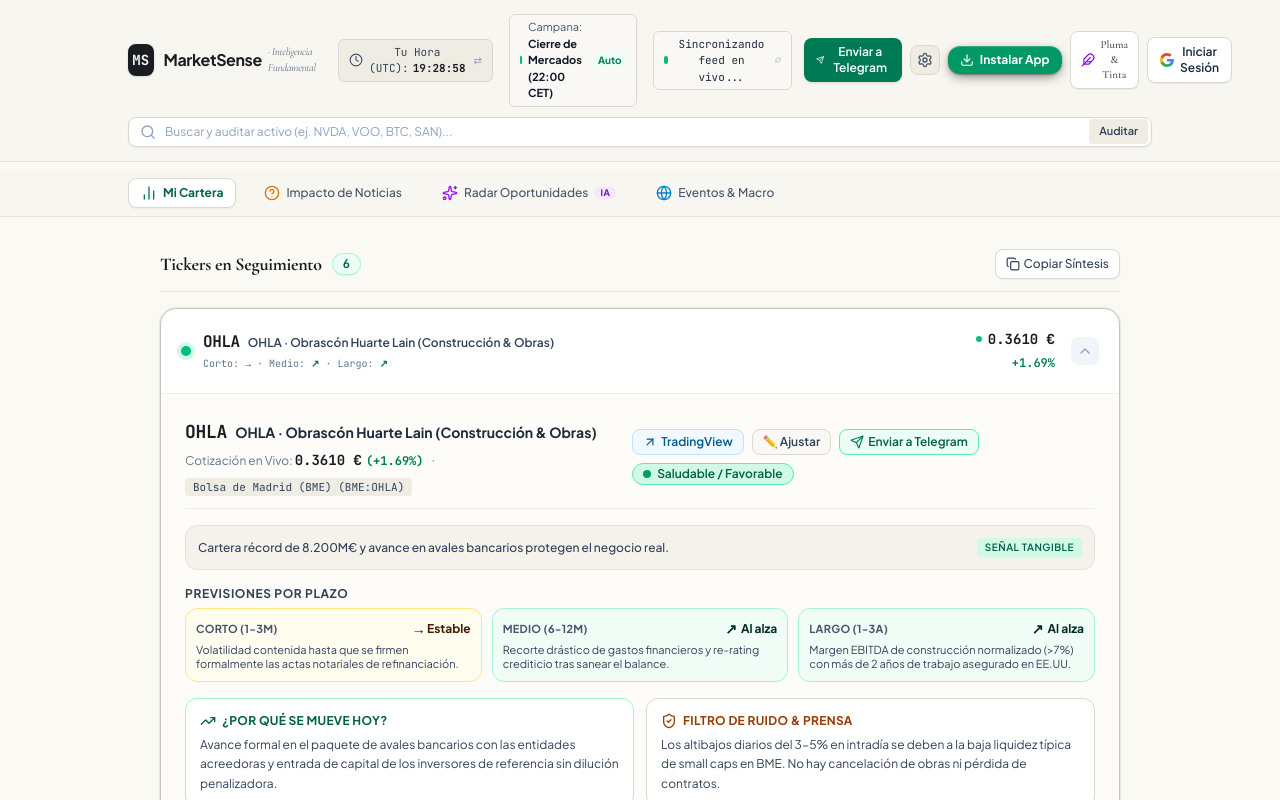
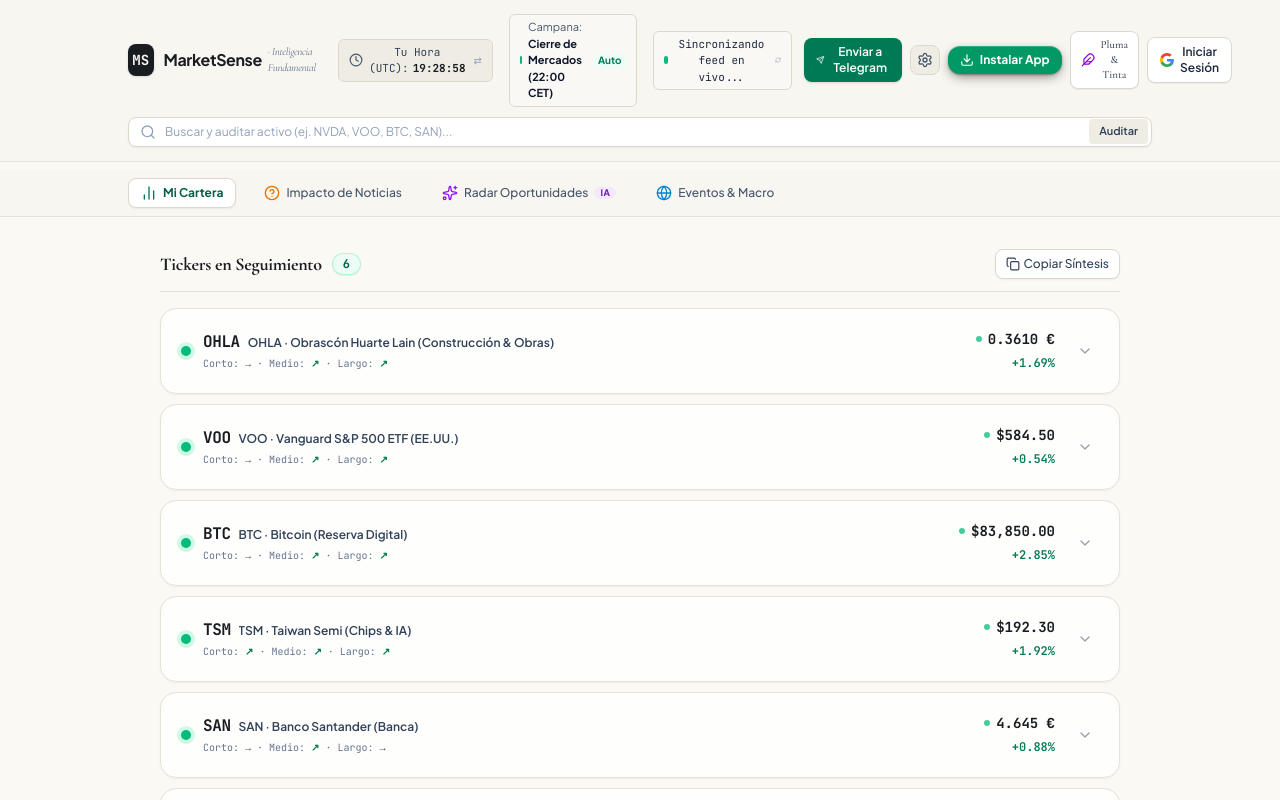
Before and after one commit to LeanBorsini/market-sense, a React (Vite) app: page / in a window 1280 px wide. Shown: the top 800 px of the page. Built offline with nearby package versions, Linux system fonts and the light colour scheme; no server answers.

Commit message:
feat: reset default ticker states to null
Initialize expandedTicker and openAIConsultantTicker as null to prevent unauthorized data loading on application startup.

```diff
--- a/src/App.tsx
+++ b/src/App.tsx
@@ -189,8 +189,8 @@
   };
 
   // ─── 4. ACCORDION & CUSTOM PRICE STATES ───
-  const [expandedTicker, setExpandedTicker] = useState<string | null>('OHLA');
-  const [openAIConsultantTicker, setOpenAIConsultantTicker] = useState<string | null>('OHLA');
+  const [expandedTicker, setExpandedTicker] = useState<string | null>(null);
+  const [openAIConsultantTicker, setOpenAIConsultantTicker] = useState<string | null>(null);
 
   const [customPrices, setCustomPrices] = useState<Record<string, string>>(() => {
     try {
```
